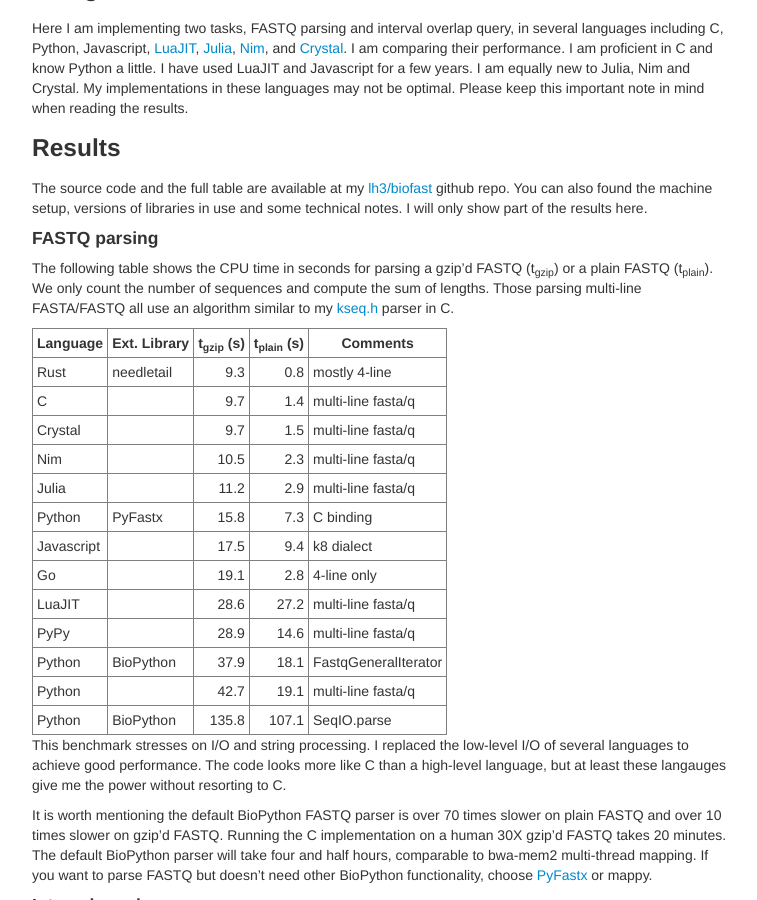
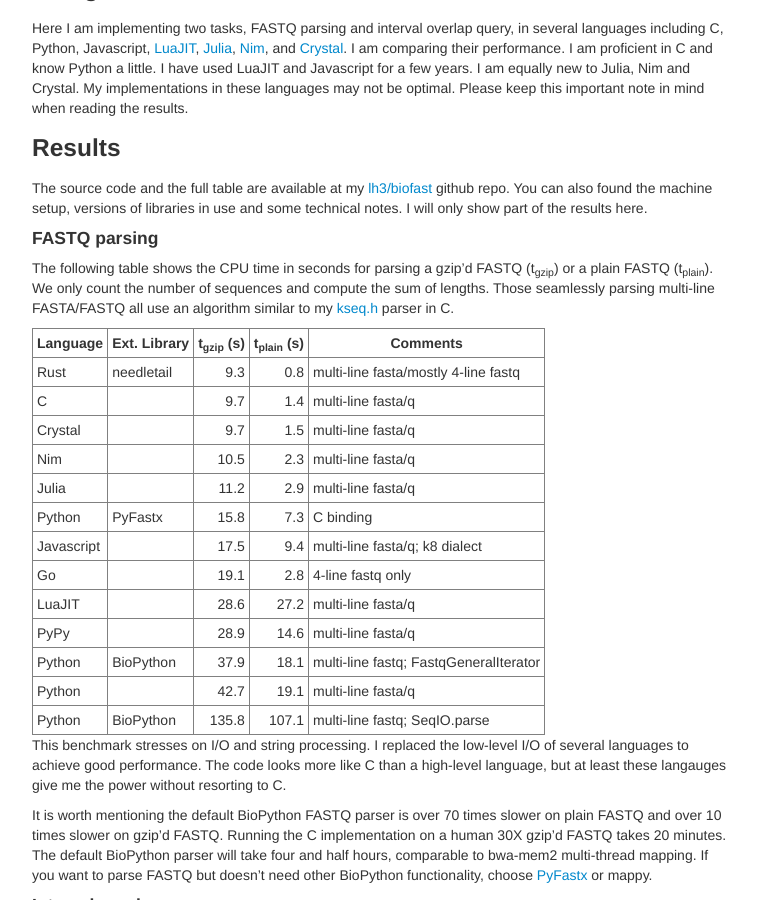
Before and after one commit to lh3/lh3.github.com, a Jekyll site: the page built from _posts/2020-05-17-fast-high-level-programming-languages.md, in a window 1280 px wide and 900 px high, scrolled down 444 px. Shown: the whole window, without its empty margins (258-1015 px from the left). Built offline with Jekyll 4.4.1, drawn with Linux system fonts in a browser that asks for light colours; comment, search, counter and statistics services are not loaded.

Commit message:
more accurate comments

```diff
--- a/_posts/2020-05-17-fast-high-level-programming-languages.md
+++ b/_posts/2020-05-17-fast-high-level-programming-languages.md
@@ -38,25 +38,25 @@ use and some technical notes. I will only show part of the results here.
 
 The following table shows the CPU time in seconds for parsing a gzip'd FASTQ
 (t<sub>gzip</sub>) or a plain FASTQ (t<sub>plain</sub>). We only count the
-number of sequences and compute the sum of lengths. Those parsing multi-line
+number of sequences and compute the sum of lengths. Those seamlessly parsing multi-line
 FASTA/FASTQ all use an algorithm similar to my [kseq.h][kseq] parser in C.
 
 <style> .extable td,th { padding: 4px; } </style>
 <table border="1" class="extable">
 <tr><th>Language</th><th>Ext. Library</th><th>t<sub>gzip</sub> (s)</th><th>t<sub>plain</sub> (s)</th><th>Comments</th></tr>
-<tr><td>Rust      </td><td>needletail</td><td style="text-align:right"> 9.3</td><td style="text-align:right">  0.8</td><td>mostly 4-line</td> </tr>
+<tr><td>Rust      </td><td>needletail</td><td style="text-align:right"> 9.3</td><td style="text-align:right">  0.8</td><td>multi-line fasta/mostly 4-line fastq</td> </tr>
 <tr><td>C         </td><td>         </td><td style="text-align:right">  9.7</td><td style="text-align:right">  1.4</td><td>multi-line fasta/q</td> </tr>
 <tr><td>Crystal   </td><td>         </td><td style="text-align:right">  9.7</td><td style="text-align:right">  1.5</td><td>multi-line fasta/q</td> </tr>
 <tr><td>Nim       </td><td>         </td><td style="text-align:right"> 10.5</td><td style="text-align:right">  2.3</td><td>multi-line fasta/q</td> </tr>
 <tr><td>Julia     </td><td>         </td><td style="text-align:right"> 11.2</td><td style="text-align:right">  2.9</td><td>multi-line fasta/q</td> </tr>
 <tr><td>Python    </td><td>PyFastx  </td><td style="text-align:right"> 15.8</td><td style="text-align:right">  7.3</td><td>C binding</td> </tr>
-<tr><td>Javascript</td><td>         </td><td style="text-align:right"> 17.5</td><td style="text-align:right">  9.4</td><td>k8 dialect</td> </tr>
-<tr><td>Go        </td><td>         </td><td style="text-align:right"> 19.1</td><td style="text-align:right">  2.8</td><td>4-line only</td> </tr>
+<tr><td>Javascript</td><td>         </td><td style="text-align:right"> 17.5</td><td style="text-align:right">  9.4</td><td>multi-line fasta/q; k8 dialect</td> </tr>
+<tr><td>Go        </td><td>         </td><td style="text-align:right"> 19.1</td><td style="text-align:right">  2.8</td><td>4-line fastq only</td> </tr>
 <tr><td>LuaJIT    </td><td>         </td><td style="text-align:right"> 28.6</td><td style="text-align:right"> 27.2</td><td>multi-line fasta/q</td> </tr>
 <tr><td>PyPy      </td><td>         </td><td style="text-align:right"> 28.9</td><td style="text-align:right"> 14.6</td><td>multi-line fasta/q</td> </tr>
-<tr><td>Python    </td><td>BioPython</td><td style="text-align:right"> 37.9</td><td style="text-align:right"> 18.1</td><td>FastqGeneralIterator</td> </tr>
+<tr><td>Python    </td><td>BioPython</td><td style="text-align:right"> 37.9</td><td style="text-align:right"> 18.1</td><td>multi-line fastq; FastqGeneralIterator</td> </tr>
 <tr><td>Python    </td><td>         </td><td style="text-align:right"> 42.7</td><td style="text-align:right"> 19.1</td><td>multi-line fasta/q</td> </tr>
-<tr><td>Python    </td><td>BioPython</td><td style="text-align:right">135.8</td><td style="text-align:right">107.1</td><td>SeqIO.parse</td> </tr>
+<tr><td>Python    </td><td>BioPython</td><td style="text-align:right">135.8</td><td style="text-align:right">107.1</td><td>multi-line fastq; SeqIO.parse</td> </tr>
 </table>
 
 This benchmark stresses on I/O and string processing. I replaced the low-level
```
